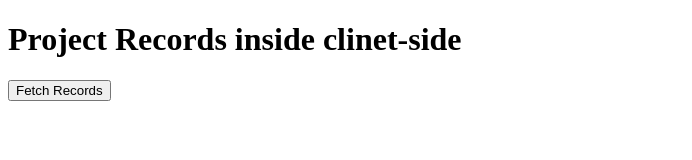
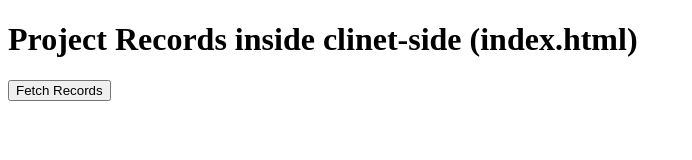
Before and after one commit to Nilesh-567/render-http, a plain HTML site: page client-side/index.html in a window 1280 px wide. Shown: the whole page, without its empty margins (0-692 px from the left). Drawn offline with nearby package versions, Linux system fonts and the light colour scheme; no server answers.

Commit message:
Update index.html

```diff
--- a/client-side/index.html
+++ b/client-side/index.html
@@ -7,7 +7,7 @@
     <script src="https://cdn.socket.io/4.5.0/socket.io.min.js"></script>
 </head>
 <body>
-    <h1>Project Records inside clinet-side</h1>
+    <h1>Project Records inside clinet-side (index.html) </h1>
     <button id="fetchRecords">Fetch Records</button>
     <pre id="output"></pre>
     <script>
```
